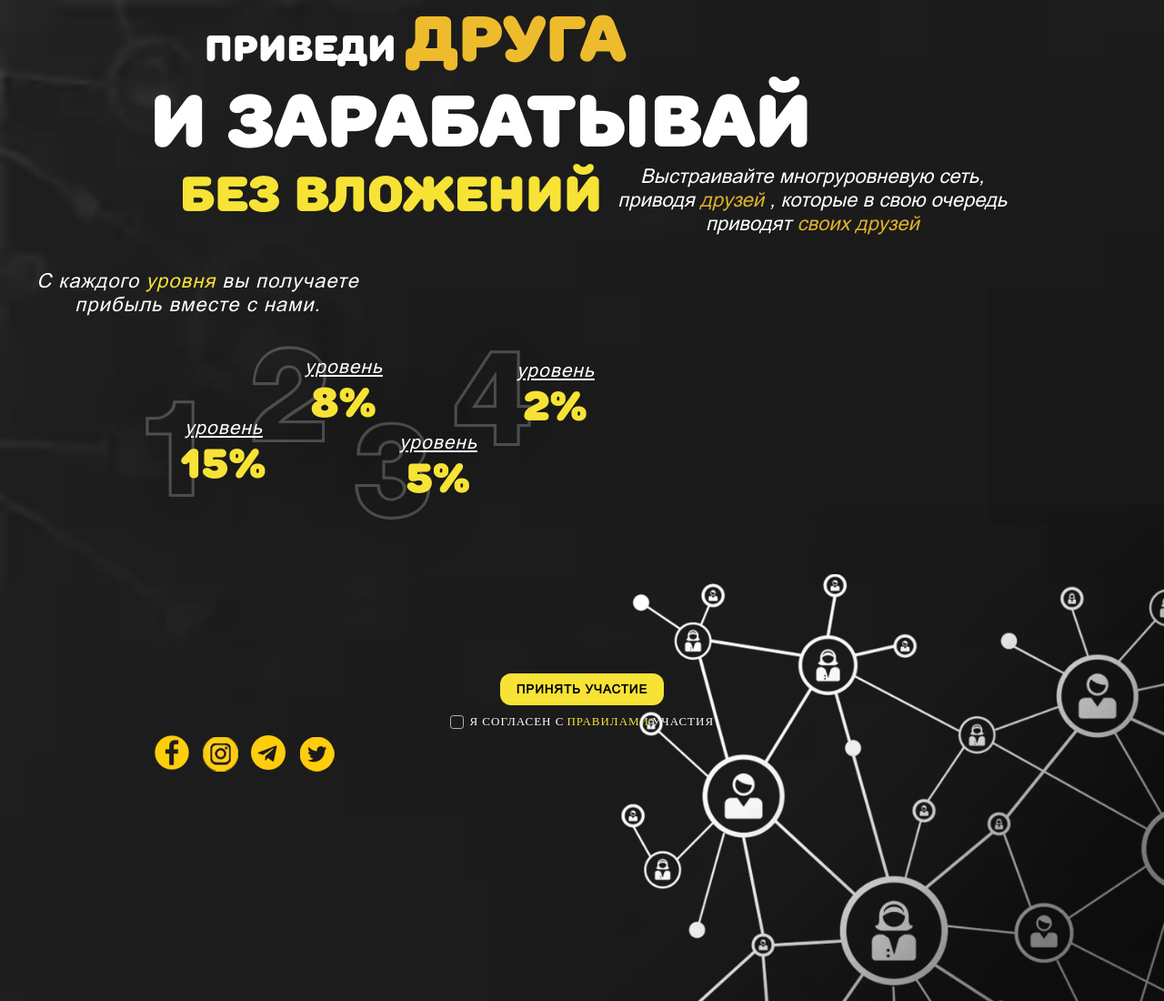
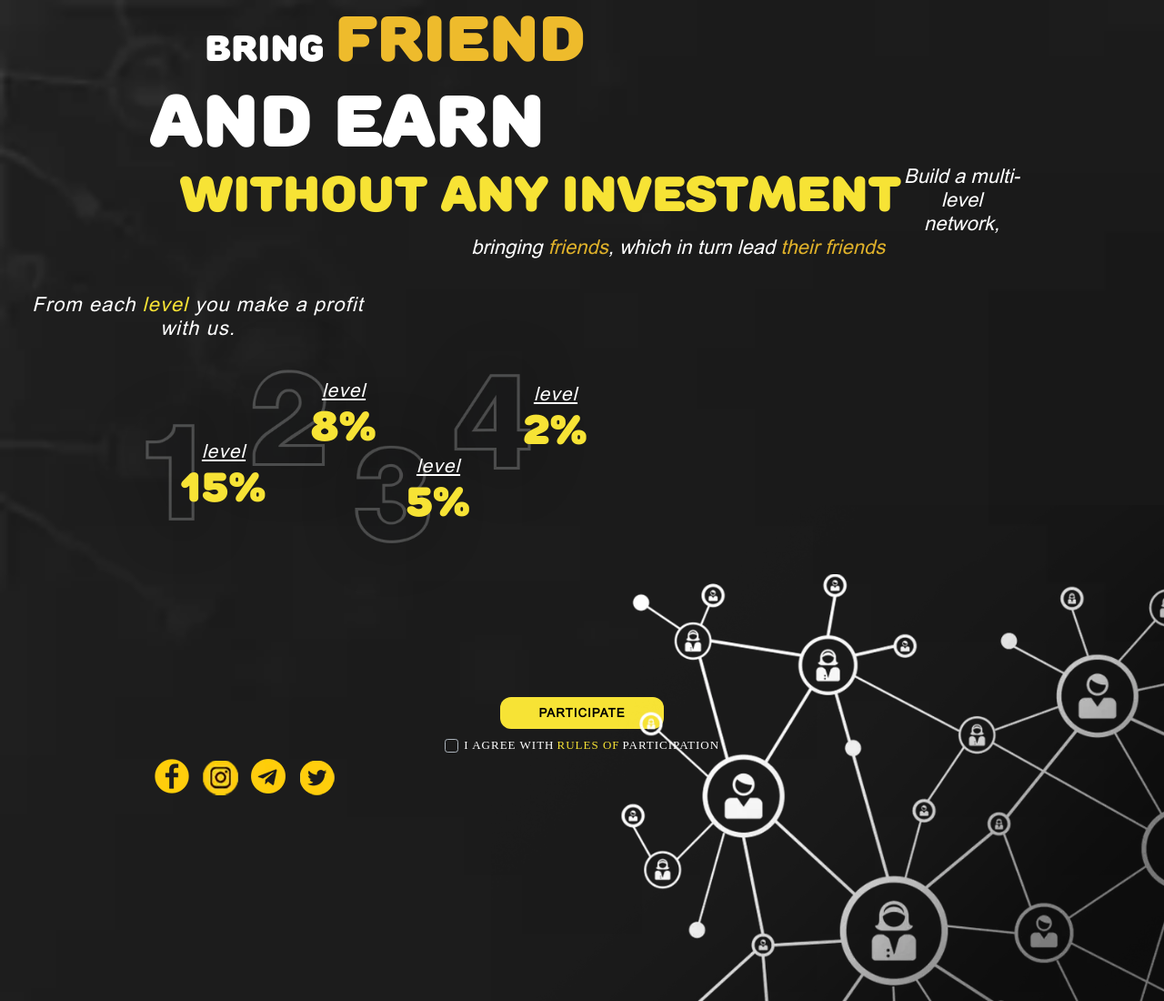
Before and after one commit to alex-belokon/gaming-betting-advertising, a plain HTML site: page index.html in a window 1280 px wide. Shown: the whole page at 91% size. Drawn offline with Linux system fonts and the light colour scheme.

Commit message:
text translate

```diff
--- a/dist/css/style.css
+++ b/dist/css/style.css
@@ -1,3 +1,4 @@
+
 * {
   padding: 0;
   margin: 0;
@@ -12,11 +13,8 @@ body {
   background-repeat: no-repeat;
   background-size: cover;
   color: #ffffff;
-  max-height: 1000px;
-}
-
-.wrapper {
-  overflow: hidden;
+  overflow-x: hidden;
+  max-height: 100vh;
 }
 
 .container {
@@ -191,6 +189,7 @@ main .container {
 .participate-btn {
   width: 180px;
   height: 35px;
+  cursor: pointer;
   border-radius: 12px;
   text-transform: uppercase;
   letter-spacing: 1px;
--- a/index.html
+++ b/index.html
@@ -5,7 +5,7 @@
     <meta charset="UTF-8">
     <meta http-equiv="X-UA-Compatible" content="IE=edge">
     <meta name="viewport" content="width=device-width, initial-scale=1.0, maximum-scale=1.0, user-scalable=0">
-    <link rel="stylesheet" href="./dist/css/style.min.css">
+    <link rel="stylesheet" href="./dist/css/style.css">
     <title>Gaming-Betting (by Alex Bel)</title>
     <style>
         @font-face {
@@ -29,17 +29,17 @@
         <header>
             <div class="container">
                 <div class="header-mob">
-                    <p class="header-text">приведи <span class="orange-big">друга</span> и</p>
-                    <p class="white-biggest">зарабатывай</p>
-                    <p class="yellow-big">без вложений</p>
+                    <p class="header-text">bring <span class="orange-big">friend</span> и</p>
+                    <p class="white-biggest">earn</p>
+                    <p class="yellow-big">without any investment</p>
                 </div>
                 <div class="header-desktop">
-                    <p class="header-text">приведи <span class="orange-big">друга</span> </p>
-                    <p class="white-biggest">и зарабатывай</p>
-                    <p class="yellow-big">без вложений</p>
+                    <p class="header-text">bring <span class="orange-big">friend</span> </p>
+                    <p class="white-biggest">and earn</p>
+                    <p class="yellow-big">without any investment</p>
                 </div>
                 <div class="footer-text-container desktop ">
-                    <p class="footer-text">Выстраивайте многруровневую сеть, приводя <span class="yellow-span">друзей</span> , которые в свою очередь приводят <span class="yellow-span">своих друзей</span></p>
+                    <p class="footer-text">Build a multi-level network, bringing <span class="yellow-span">friends</span>, which in turn lead <span class="yellow-span">their friends</span></p>
                 </div>
             </div>
 
@@ -48,11 +48,11 @@
         <main>
             <div class="container">
                 <div class="main-text mob">
-                    <p class="main-text">С каждого <span class="main-yellow">уровня</span> вы получаете прибыль вместе </br>с нами.</p>
+                    <p class="main-text">From each <span class="main-yellow">level</span> you make a profit <br>with us.</p>
                     <img class="main-img" src="./dist/img/mobile/grid1.webp" alt="Визуализация сетки участников">
                 </div>
                 <div class="main-text-desktop">
-                    <p class="main-text">С каждого <span class="main-yellow">уровня</span> вы получаете прибыль вместе с нами.</p>
+                    <p class="main-text">From each <span class="main-yellow">level</span> you make a profit with us.</p>
                     <img class="main-img" src="./dist/img/mobile/grid1.webp" alt="Визуализация сетки участников">
                 </div>
 
@@ -72,32 +72,32 @@
                 <img class="level-img level4" src="./dist/img/levels/4.webp" alt="Уровень 4">
                 <div class="level-texts">
                     <div class="levels-text text1">
-                        <p class="percents-text">уровень</p>
+                        <p class="percents-text">level</p>
                         <p class="level-percents">15%</p>
                     </div>
                     <div class="levels-text text2">
-                        <p class="percents-text">уровень</p>
+                        <p class="percents-text">level</p>
                         <p class="level-percents">8%</p>
                     </div>
                     <div class="levels-text text3">
-                        <p class="percents-text">уровень</p>
+                        <p class="percents-text">level</p>
                         <p class="level-percents">5%</p>
                     </div>
                     <div class="levels-text text4">
-                        <p class="percents-text">уровень</p>
+                        <p class="percents-text">level</p>
                         <p class="level-percents">2%</p>
                     </div>
                 </div>
 
                 <div class="btn-container">
-                    <button class="participate-btn">принять участие</button>
+                    <button class="participate-btn">participate</button>
                 </div>
                 <div class="cont">
 
                 </div>
                 <div class="checkbox-container">
                     <input type="checkbox" class="custom-checkbox" id="happy" name="happy" value="yes">
-                    <label for="happy">я согласен с  <a class="rules-link" href="#"> правилами </a>  участия</label>
+                    <label for="happy">I agree with  <a class="rules-link" href="#"> rules of</a>  participation</label>
                 </div>
 
                 <div class="socialMedia-links ">
@@ -110,9 +110,8 @@
 
         </div>
         <footer class="container">
-            <div class="footer-text-container mob">
-                <p class="footer-text">Выстраивайте многруровневую сеть, приводя <span class="yellow-span">друзей</span> , которые в свою очередь приводят <span class="yellow-span">своих друзей</span></p>
-
+            <div class="footer-text-container mob ">
+                <p class="footer-text">Build a multi-level network, bringing <span class="yellow-span">friends</span>, which in turn lead <span class="yellow-span">their friends</span></p>
             </div>
 
         </footer>
```
